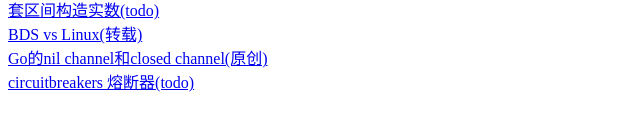
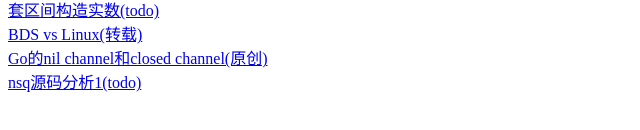
Before and after one commit to qw4990/Codeyj, a plain HTML site: page res/blog/index.html in a window 1280 px wide. Shown: the part 220-350 px from the top of the page, without its empty margins (0-640 px from the left). Drawn offline with Linux system fonts and the light colour scheme.

Commit message:
add nsq resouce code analysis

```diff
--- a/res/blog/index.html
+++ b/res/blog/index.html
@@ -15,7 +15,7 @@
 <a href="./blogs/nested_interval.html">套区间构造实数(todo)</a><br>
 <a href="http://www.over-yonder.net/~fullermd/rants/bsd4linux/01">BDS vs Linux(转载)</a><br>
 <a href="./blogs/golang_channel.html">Go的nil channel和closed channel(原创)</a><br>
-<a href="./blogs/circuitbreaker">circuitbreakers 熔断器(todo)</a><br>
+<a href="./blogs/nsq1.html">nsq源码分析1(todo)</a><br>
 </p>
 </body>
 </html>
```
